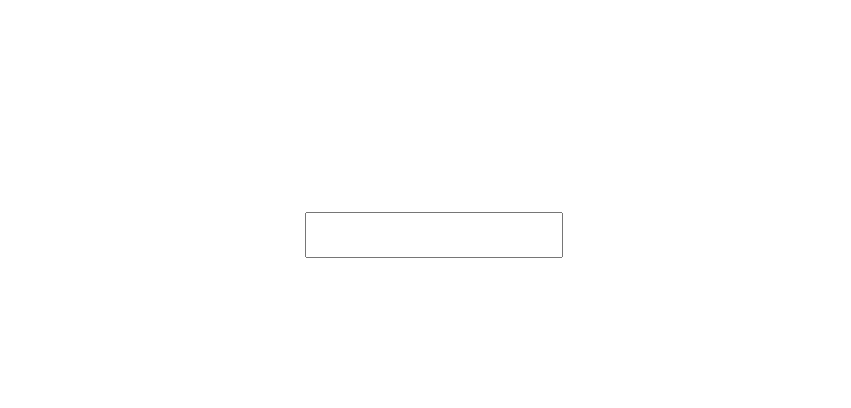
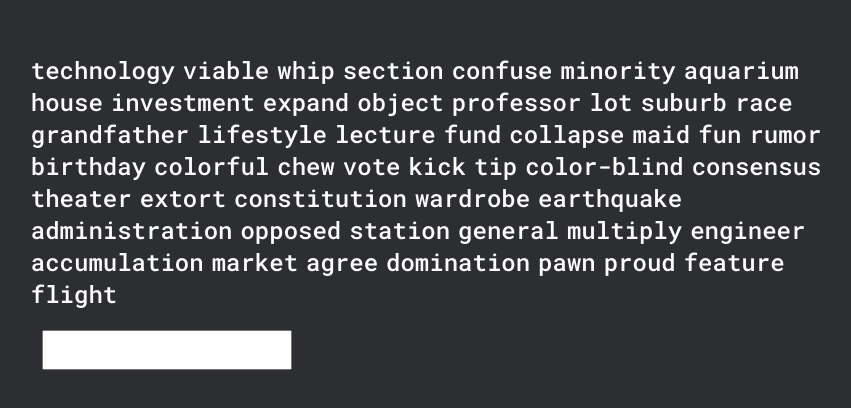
Before and after one commit to serkanisyapan/react-type, a React (Vite) app: page / in a window 1280 px wide. Shown: the part 188-596 px from the top of the page, without its empty margins (206-1057 px from the left). Built offline with nearby package versions, Linux system fonts and the light colour scheme.

Commit message:
adds some styling and 50 words

```diff
--- a/src/App.css
+++ b/src/App.css
@@ -1,41 +1,34 @@
+@import url("https://fonts.googleapis.com/css2?family=Roboto+Mono:wght@400;500;600&display=swap");
 #root {
-  max-width: 1280px;
-  margin: 0 auto;
-  padding: 2rem;
-  text-align: center;
+  height: 100vh;
+  width: 100vw;
+  display: flex;
+  align-items: center;
+  justify-content: center;
+}
+.type-container {
+  display: inline-flex;
+  flex-direction: column;
+  justify-content: center;
+  align-items: center;
+  max-width: 90%;
 }
 
-.logo {
-  height: 6em;
-  padding: 1.5em;
-  will-change: filter;
-}
-.logo:hover {
-  filter: drop-shadow(0 0 2em #646cffaa);
-}
-.logo.react:hover {
-  filter: drop-shadow(0 0 2em #61dafbaa);
+.word-container {
+  margin-bottom: 20px;
+  width: 70%;
+  display: flex;
+  flex-wrap: wrap;
+  overflow: hidden;
 }
 
-@keyframes logo-spin {
-  from {
-    transform: rotate(0deg);
-  }
-  to {
-    transform: rotate(360deg);
-  }
+.words {
+  font-size: 24px;
+  margin-right: 8px;
+  font-family: Roboto Mono;
+  font-weight: 500;
 }
 
-@media (prefers-reduced-motion: no-preference) {
-  a:nth-of-type(2) .logo {
-    animation: logo-spin infinite 20s linear;
-  }
+.word-input {
+  margin-left: 184px;
 }
-
-.card {
-  padding: 2em;
-}
-
-.read-the-docs {
-  color: #888;
-}
--- a/src/App.jsx
+++ b/src/App.jsx
@@ -1,47 +1,37 @@
 import { useEffect } from "react";
 import { useState } from "react";
+import { allWords } from "./words.js";
 import "./App.css";
 
 function App() {
-  const [words, setWords] = useState([
-    { text: "behind", isCorrect: null },
-    { text: "go", isCorrect: null },
-    { text: "get", isCorrect: null },
-    { text: "done", isCorrect: null },
-    { text: "finish", isCorrect: null },
-    { text: "relate", isCorrect: null },
-    { text: "family", isCorrect: null },
-    { text: "refresh", isCorrect: null },
-    { text: "run", isCorrect: null },
-    { text: "solid", isCorrect: null },
-  ]);
-  const [text, setText] = useState("");
-  const [backspaceCount, setBackspaceCount] = useState(0);
+  const [words, setWords] = useState([]);
+  const [userInput, setUserInput] = useState("");
+  const [wordCount, setWordCount] = useState(0);
 
   const handleKeyDown = ({ key }) => {
-    if (key === " " && text.trim().length > 0) {
-      if (text.trim() === words[backspaceCount].text) {
+    if (key === " " && userInput.trim().length > 0) {
+      if (userInput.trim() === words[wordCount].text) {
         let changedWords = words.map((word, wordID) => {
-          if (backspaceCount === wordID) {
+          if (wordCount === wordID) {
             return { ...word, isCorrect: true };
           } else {
             return word;
           }
         });
         setWords(changedWords);
-        setBackspaceCount(backspaceCount + 1);
+        setWordCount(wordCount + 1);
       } else {
         let changedWords = words.map((word, wordID) => {
-          if (backspaceCount === wordID) {
+          if (wordCount === wordID) {
             return { ...word, isCorrect: false };
           } else {
             return word;
           }
         });
         setWords(changedWords);
-        setBackspaceCount(backspaceCount + 1);
+        setWordCount(wordCount + 1);
       }
-      setText("");
+      setUserInput("");
     }
   };
 
@@ -51,14 +41,17 @@ function App() {
     if (!object.isCorrect) return "red";
   };
 
+  useEffect(() => {
+    setWords(allWords);
+  }, [allWords]);
+
   return (
-    <>
-      <div style={{ marginBottom: "20px" }}>
+    <div className="type-container">
+      <div className="word-container">
         {words.map((word, wordID) => (
           <span
+            className="words"
             style={{
-              fontSize: "24px",
-              marginLeft: "10px",
               color: checkColor(word),
             }}
             key={wordID}
@@ -68,12 +61,18 @@ function App() {
         ))}
       </div>
       <input
-        style={{ width: "250px", height: "40px", fontSize: "20px" }}
-        value={text}
-        onChange={(event) => setText(event.target.value)}
+        className="word-input"
+        style={{
+          width: "250px",
+          height: "40px",
+          fontSize: "20px",
+          alignSelf: "start",
+        }}
+        value={userInput}
+        onChange={(event) => setUserInput(event.target.value)}
         onKeyDown={handleKeyDown}
       />
-    </>
+    </div>
   );
 }
 
--- a/src/index.css
+++ b/src/index.css
@@ -1,70 +1,12 @@
-:root {
-  font-family: Inter, Avenir, Helvetica, Arial, sans-serif;
-  font-size: 16px;
-  line-height: 24px;
-  font-weight: 400;
-
-  color-scheme: light dark;
-  color: rgba(255, 255, 255, 0.87);
-  background-color: #242424;
-
-  font-synthesis: none;
-  text-rendering: optimizeLegibility;
-  -webkit-font-smoothing: antialiased;
-  -moz-osx-font-smoothing: grayscale;
-  -webkit-text-size-adjust: 100%;
+* {
+  margin: 0;
+  padding: 0;
+  box-sizing: border-box;
 }
 
-a {
-  font-weight: 500;
-  color: #646cff;
-  text-decoration: inherit;
+html,
+body {
+  width: 100vw;
+  height: 100vh;
+  background-color: #2c2e31;
 }
-a:hover {
-  color: #535bf2;
-}
-
-body {
-  margin: 0;
-  display: flex;
-  place-items: center;
-  min-width: 320px;
-  min-height: 100vh;
-}
-
-h1 {
-  font-size: 3.2em;
-  line-height: 1.1;
-}
-
-button {
-  border-radius: 8px;
-  border: 1px solid transparent;
-  padding: 0.6em 1.2em;
-  font-size: 1em;
-  font-weight: 500;
-  font-family: inherit;
-  background-color: #1a1a1a;
-  cursor: pointer;
-  transition: border-color 0.25s;
-}
-button:hover {
-  border-color: #646cff;
-}
-button:focus,
-button:focus-visible {
-  outline: 4px auto -webkit-focus-ring-color;
-}
-
-@media (prefers-color-scheme: light) {
-  :root {
-    color: #213547;
-    background-color: #ffffff;
-  }
-  a:hover {
-    color: #747bff;
-  }
-  button {
-    background-color: #f9f9f9;
-  }
-}
--- /dev/null
+++ b/src/words.js
@@ -0,0 +1,52 @@
+export const allWords = [
+  { text: "technology", isCorrect: null },
+  { text: "viable", isCorrect: null },
+  { text: "whip", isCorrect: null },
+  { text: "section", isCorrect: null },
+  { text: "confuse", isCorrect: null },
+  { text: "minority", isCorrect: null },
+  { text: "aquarium", isCorrect: null },
+  { text: "house", isCorrect: null },
+  { text: "investment", isCorrect: null },
+  { text: "expand", isCorrect: null },
+  { text: "object", isCorrect: null },
+  { text: "professor", isCorrect: null },
+  { text: "lot", isCorrect: null },
+  { text: "suburb", isCorrect: null },
+  { text: "race", isCorrect: null },
+  { text: "grandfather", isCorrect: null },
+  { text: "lifestyle", isCorrect: null },
+  { text: "lecture", isCorrect: null },
+  { text: "fund", isCorrect: null },
+  { text: "collapse", isCorrect: null },
+  { text: "maid", isCorrect: null },
+  { text: "fun", isCorrect: null },
+  { text: "rumor", isCorrect: null },
+  { text: "birthday", isCorrect: null },
+  { text: "colorful", isCorrect: null },
+  { text: "chew", isCorrect: null },
+  { text: "vote", isCorrect: null },
+  { text: "kick", isCorrect: null },
+  { text: "tip", isCorrect: null },
+  { text: "color-blind", isCorrect: null },
+  { text: "consensus", isCorrect: null },
+  { text: "theater", isCorrect: null },
+  { text: "extort", isCorrect: null },
+  { text: "constitution", isCorrect: null },
+  { text: "wardrobe", isCorrect: null },
+  { text: "earthquake", isCorrect: null },
+  { text: "administration", isCorrect: null },
+  { text: "opposed", isCorrect: null },
+  { text: "station", isCorrect: null },
+  { text: "general", isCorrect: null },
+  { text: "multiply", isCorrect: null },
+  { text: "engineer", isCorrect: null },
+  { text: "accumulation", isCorrect: null },
+  { text: "market", isCorrect: null },
+  { text: "agree", isCorrect: null },
+  { text: "domination", isCorrect: null },
+  { text: "pawn", isCorrect: null },
+  { text: "proud", isCorrect: null },
+  { text: "feature", isCorrect: null },
+  { text: "flight", isCorrect: null },
+];
```
